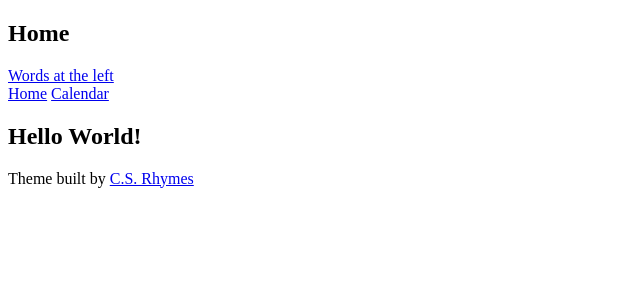
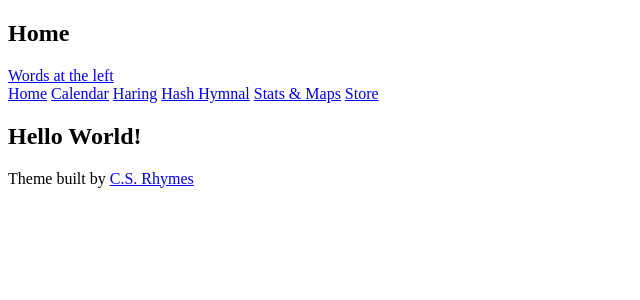
Before and after one commit to austinh3/www, a Jekyll site: the page built from index.md, in a window 1280 px wide. Shown: the top 300 px of the page, without its empty margins (0-640 px from the left). Built offline with Jekyll 4.4.1, drawn with Linux system fonts in a browser that asks for light colours; a style sheet for code colours, icons or effects is not loaded.

Commit message:
Top level navi links added.

```diff
--- a/_data/navigation.yml
+++ b/_data/navigation.yml
@@ -2,3 +2,11 @@
   link: /
 - name: Calendar
   link: /calendar/
+- name: Haring
+  link: /haring/
+- name: Hash Hymnal
+  link: /hash-hymnal/
+- name: Stats & Maps
+  link: /stats-maps/
+- name: Store
+  link: /store/
```
